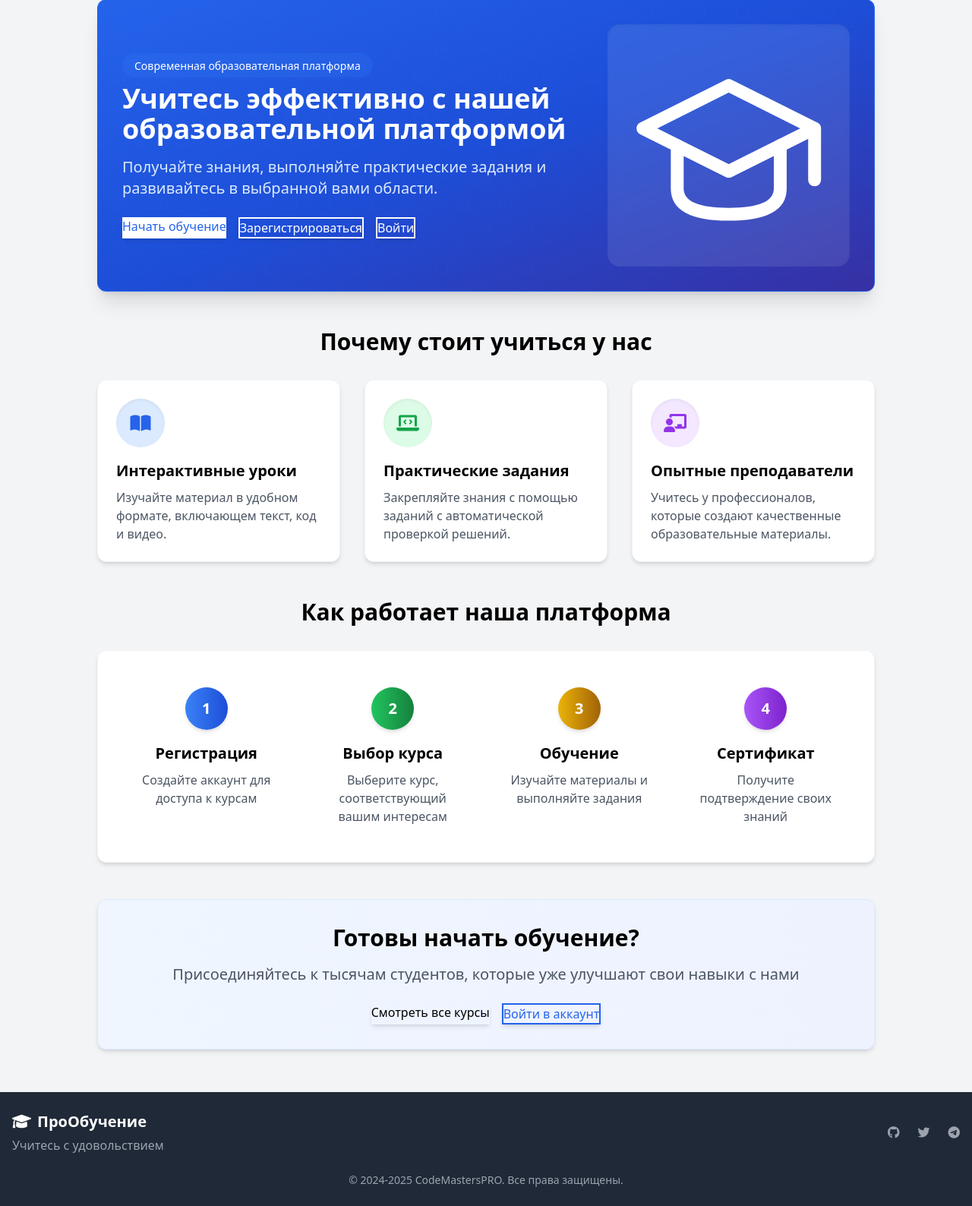
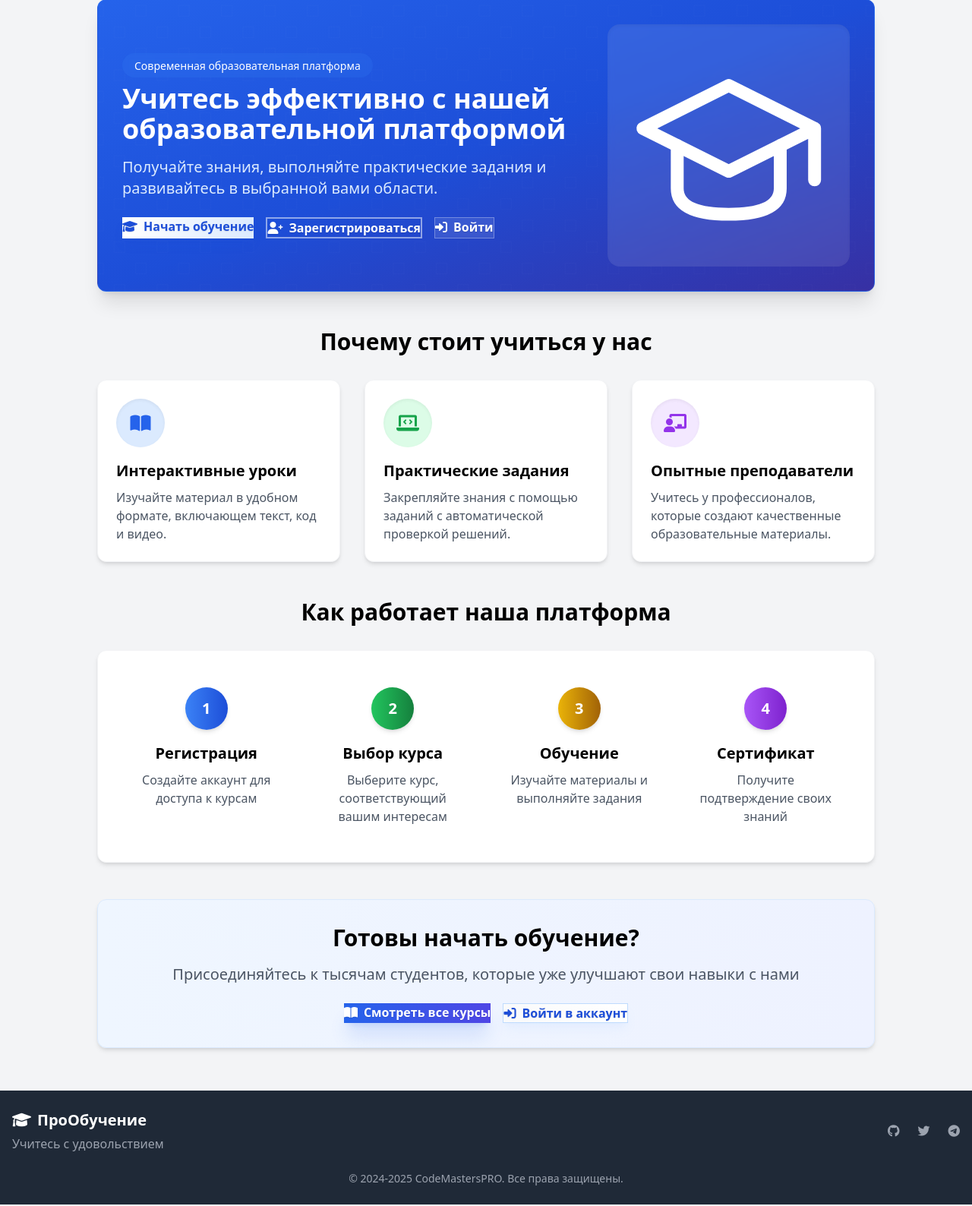
Before and after one commit to Sagaidak-Yevgeniy/proobuchdev, a Django app: page / in a window 1280 px wide. Shown: the part 113-1701 px from the top of the page at 76% size. Run offline with Django 5.2, Linux system fonts and the light colour scheme; parts of the project's set-up code (start-up, migrations or seed data) failed here and were passed over; some libraries are stand-ins or nearby versions.

Commit message:
Update website button styles to be more modern and visually appealing
Replit-Commit-Author: Agent
Replit-Commit-Session-Id: 27bd9cc6-dd37-49f3-809c-eaee9c710eaa
Replit-Commit-Screenshot-Url: https://storage.googleapis.com/screenshot-production-us-central1/dd7133e5-0784-467d-88f8-1237e43ae485/0d80f080-47d0-42b2-80c4-27df1f9a013f.jpg

```diff
--- a/templates/base.html
+++ b/templates/base.html
@@ -108,9 +108,18 @@
         .dark .border-gray-300 { border-color: #333; }
         .dark .shadow-md { box-shadow: 0 4px 6px rgba(0, 0, 0, 0.3); }
 
-        /* Улучшенные стили для кнопок */
+        /* Улучшенные современные стили для кнопок */
         .btn {
-            @apply px-4 py-2 rounded-lg font-medium transition-all duration-300 transform;
+            @apply px-5 py-3 rounded-xl font-medium transition-all duration-300 transform relative overflow-hidden;
+            text-shadow: 0 1px 1px rgba(0, 0, 0, 0.1);
+        }
+        .btn::before {
+            content: '';
+            @apply absolute inset-0 opacity-0 transition-opacity duration-300;
+            background: linear-gradient(to right, rgba(255,255,255,0.1), rgba(255,255,255,0.2));
+        }
+        .btn:hover::before {
+            @apply opacity-100;
         }
         .btn:active {
             @apply scale-95;
@@ -119,16 +128,22 @@
             @apply outline-none ring-2 ring-offset-2;
         }
         .btn-primary {
-            @apply bg-blue-600 text-white hover:bg-blue-700 hover:shadow-md active:bg-blue-800 focus:ring-blue-500;
+            @apply bg-gradient-to-r from-blue-600 to-blue-700 text-white hover:from-blue-700 hover:to-blue-800 shadow-lg shadow-blue-500/20 active:bg-blue-800 focus:ring-blue-500;
         }
         .btn-secondary {
-            @apply bg-gray-200 text-gray-800 hover:bg-gray-300 hover:shadow-sm active:bg-gray-400 focus:ring-gray-500 dark:bg-gray-700 dark:text-gray-200 dark:hover:bg-gray-600;
+            @apply bg-gradient-to-r from-gray-200 to-gray-300 text-gray-800 hover:from-gray-300 hover:to-gray-400 shadow-lg shadow-gray-400/10 active:bg-gray-400 focus:ring-gray-500 dark:from-gray-700 dark:to-gray-800 dark:text-gray-200 dark:hover:from-gray-600 dark:hover:to-gray-700;
         }
         .btn-success {
-            @apply bg-green-600 text-white hover:bg-green-700 hover:shadow-md active:bg-green-800 focus:ring-green-500;
+            @apply bg-gradient-to-r from-green-600 to-green-700 text-white hover:from-green-700 hover:to-green-800 shadow-lg shadow-green-500/20 active:bg-green-800 focus:ring-green-500;
         }
         .btn-danger {
-            @apply bg-red-600 text-white hover:bg-red-700 hover:shadow-md active:bg-red-800 focus:ring-red-500;
+            @apply bg-gradient-to-r from-red-600 to-red-700 text-white hover:from-red-700 hover:to-red-800 shadow-lg shadow-red-500/20 active:bg-red-800 focus:ring-red-500;
+        }
+        .btn-glass {
+            @apply backdrop-blur-md bg-white/20 border border-white/30 text-white hover:bg-white/30 shadow-lg;
+        }
+        .btn-outline {
+            @apply bg-transparent border-2 backdrop-blur-sm text-white hover:bg-white/10 shadow-md;
         }
 
         /* Улучшенные стили для форм */
--- a/templates/home.html
+++ b/templates/home.html
@@ -15,10 +15,16 @@
                 <h1 class="text-2xl sm:text-3xl md:text-4xl font-bold mb-4 text-shadow">Учитесь эффективно с нашей образовательной платформой</h1>
                 <p class="text-base sm:text-lg md:text-xl mb-6 text-blue-100">Получайте знания, выполняйте практические задания и развивайтесь в выбранной вами области.</p>
                 <div class="flex flex-wrap gap-4">
-                    <a href="{% url 'course_list' %}" class="btn btn-primary bg-white text-blue-600 hover:bg-blue-100 hover:shadow-lg hover-lift shadow-md">Начать обучение</a>
+                    <a href="{% url 'course_list' %}" class="btn bg-gradient-to-r from-white to-blue-100 text-blue-700 hover:to-blue-200 shadow-lg shadow-blue-700/10 hover:shadow-blue-700/20 font-semibold hover-lift">
+                        <i class="fas fa-graduation-cap mr-2"></i>Начать обучение
+                    </a>
                     {% if not user.is_authenticated %}
-                    <a href="{% url 'register' %}" class="btn bg-transparent border-2 border-white text-white hover:bg-white hover:text-blue-600 transition-all duration-300 hover-lift shadow-md">Зарегистрироваться</a>
-                    <a href="{% url 'login' %}" class="btn bg-transparent border-2 border-white text-white hover:bg-white hover:text-blue-600 transition-all duration-300 hover-lift shadow-md">Войти</a>
+                    <a href="{% url 'register' %}" class="btn btn-glass border-2 border-white/50 font-semibold hover-lift">
+                        <i class="fas fa-user-plus mr-2"></i>Зарегистрироваться
+                    </a>
+                    <a href="{% url 'login' %}" class="btn bg-white/10 backdrop-blur-sm border border-white/30 text-white font-semibold hover:bg-white/20 hover-lift">
+                        <i class="fas fa-sign-in-alt mr-2"></i>Войти
+                    </a>
                     {% endif %}
                 </div>
             </div>
@@ -94,8 +100,8 @@
                     <h3 class="text-xl font-bold mb-2">Сертификат</h3>
                     <p class="text-gray-600 dark:text-gray-300">Получите подтверждение своих знаний</p>
                     {% if user.is_authenticated %}
-                    <a href="{% url 'my_certificates' %}" class="inline-block mt-3 text-blue-600 hover:text-blue-800 dark:text-blue-400 dark:hover:text-blue-300 hover:underline transition-colors">
-                        Мои сертификаты <i class="fas fa-chevron-right text-xs ml-1"></i>
+                    <a href="{% url 'my_certificates' %}" class="inline-block mt-3 px-4 py-1.5 rounded-full bg-gradient-to-r from-purple-500/10 to-purple-600/10 text-purple-700 dark:text-purple-300 hover:from-purple-500/20 hover:to-purple-600/20 transition-all duration-300 font-medium text-sm hover:shadow-md">
+                        Мои сертификаты <i class="fas fa-chevron-right text-xs ml-1 transition-transform duration-300 group-hover:translate-x-1"></i>
                     </a>
                     {% endif %}
                 </div>
@@ -108,11 +114,20 @@
         <h2 class="text-2xl sm:text-3xl font-bold mb-4 dark:text-white">Готовы начать обучение?</h2>
         <p class="text-base sm:text-lg md:text-xl text-gray-600 dark:text-gray-300 mb-6">Присоединяйтесь к тысячам студентов, которые уже улучшают свои навыки с нами</p>
         <div class="flex flex-wrap justify-center gap-4">
-            <a href="{% url 'course_list' %}" class="btn btn-primary pulse-on-hover shadow-md">Смотреть все курсы</a>
+            <a href="{% url 'course_list' %}" class="btn bg-gradient-to-r from-blue-600 to-indigo-600 text-white hover:from-blue-700 hover:to-indigo-700 shadow-xl shadow-blue-600/20 font-semibold pulse-on-hover group">
+                <span class="flex items-center">
+                    <i class="fas fa-book-open mr-2 group-hover:animate-bounce"></i>
+                    Смотреть все курсы
+                </span>
+            </a>
             {% if not user.is_authenticated %}
-            <a href="{% url 'login' %}" class="btn btn-secondary border-2 border-blue-600 text-blue-600 dark:border-blue-400 dark:text-blue-400 hover-lift shadow-md">Войти в аккаунт</a>
+            <a href="{% url 'login' %}" class="btn bg-gradient-to-r from-gray-50 to-white text-blue-700 border border-blue-200 hover:border-blue-300 hover:from-white hover:to-blue-50 shadow-lg hover:shadow-xl shadow-blue-300/10 font-semibold hover-lift">
+                <i class="fas fa-sign-in-alt mr-2"></i>Войти в аккаунт
+            </a>
             {% else %}
-            <a href="{% url 'my_certificates' %}" class="btn btn-secondary border-2 border-blue-600 text-blue-600 dark:border-blue-400 dark:text-blue-400 hover-lift shadow-md">Мои сертификаты</a>
+            <a href="{% url 'my_certificates' %}" class="btn bg-gradient-to-r from-gray-50 to-white text-blue-700 border border-blue-200 hover:border-blue-300 hover:from-white hover:to-blue-50 shadow-lg hover:shadow-xl shadow-blue-300/10 font-semibold hover-lift">
+                <i class="fas fa-certificate mr-2"></i>Мои сертификаты
+            </a>
             {% endif %}
         </div>
     </section>
```
